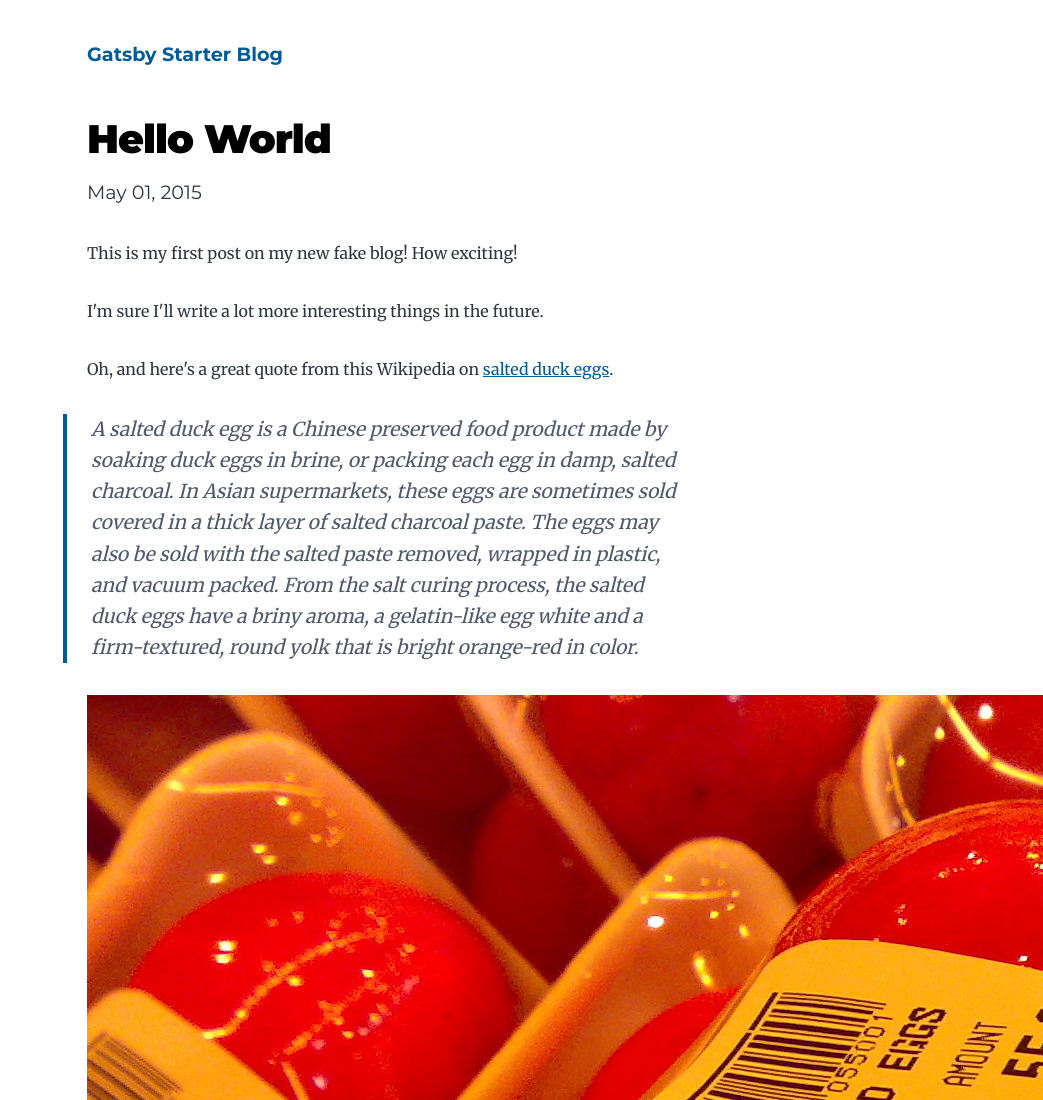
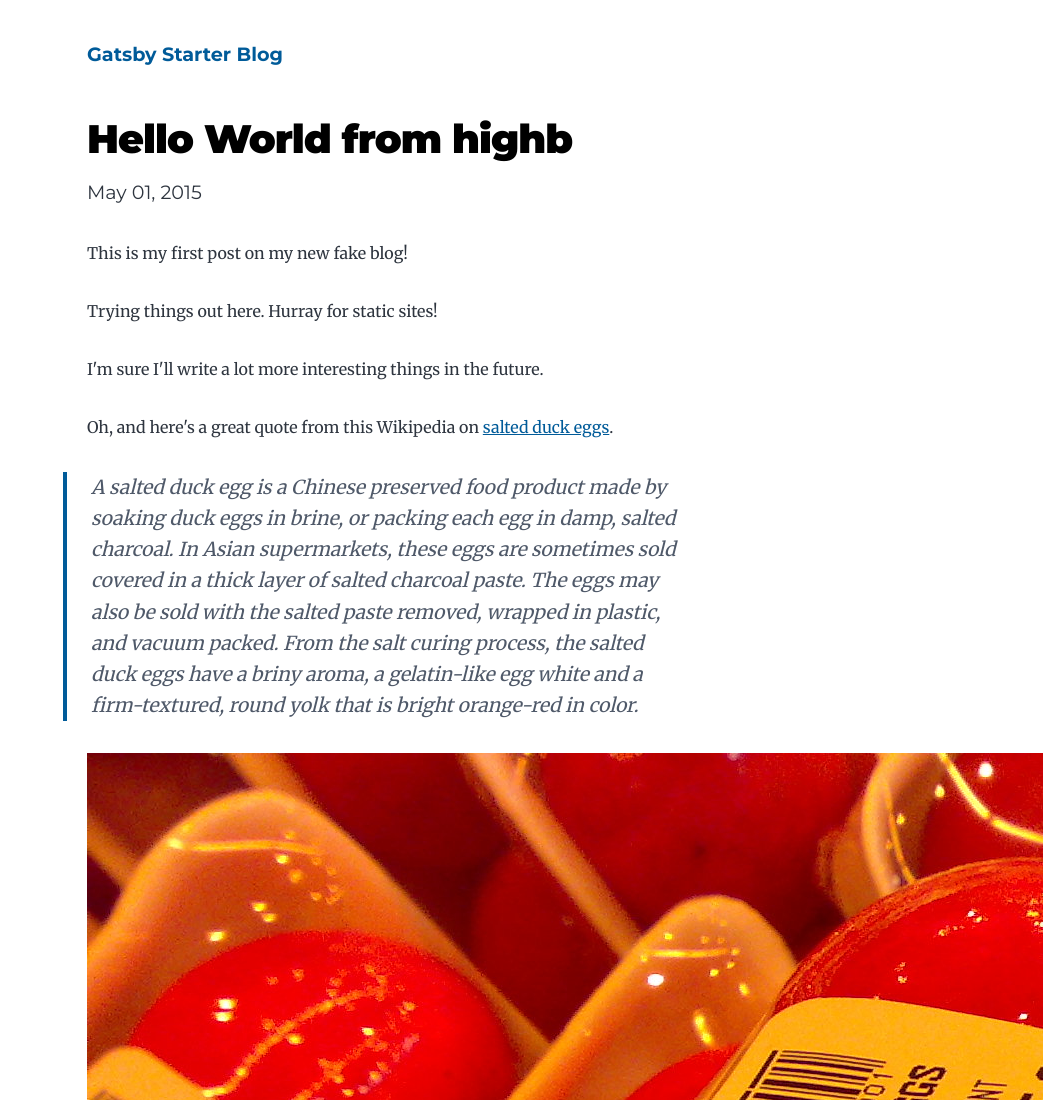
Before and after one commit to highb/gatsby-starter-blog, a Gatsby site: page /hello-world/ in a window 1280 px wide. Shown: the top 1100 px of the page, without its empty margins (237-1280 px from the left). Built offline with nearby package versions, Linux system fonts and the light colour scheme; Gatsby itself is replaced by a stand-in of ours; some packages are replaced by stand-ins of ours.

Commit message:
Update index.md

```diff
--- a/content/blog/hello-world/index.md
+++ b/content/blog/hello-world/index.md
@@ -1,10 +1,12 @@
 ---
-title: Hello World
+title: Hello World from highb
 date: "2015-05-01T22:12:03.284Z"
 description: "Hello World"
 ---
 
-This is my first post on my new fake blog! How exciting!
+This is my first post on my new fake blog!
+
+Trying things out here. Hurray for static sites!
 
 I'm sure I'll write a lot more interesting things in the future.
 
```
